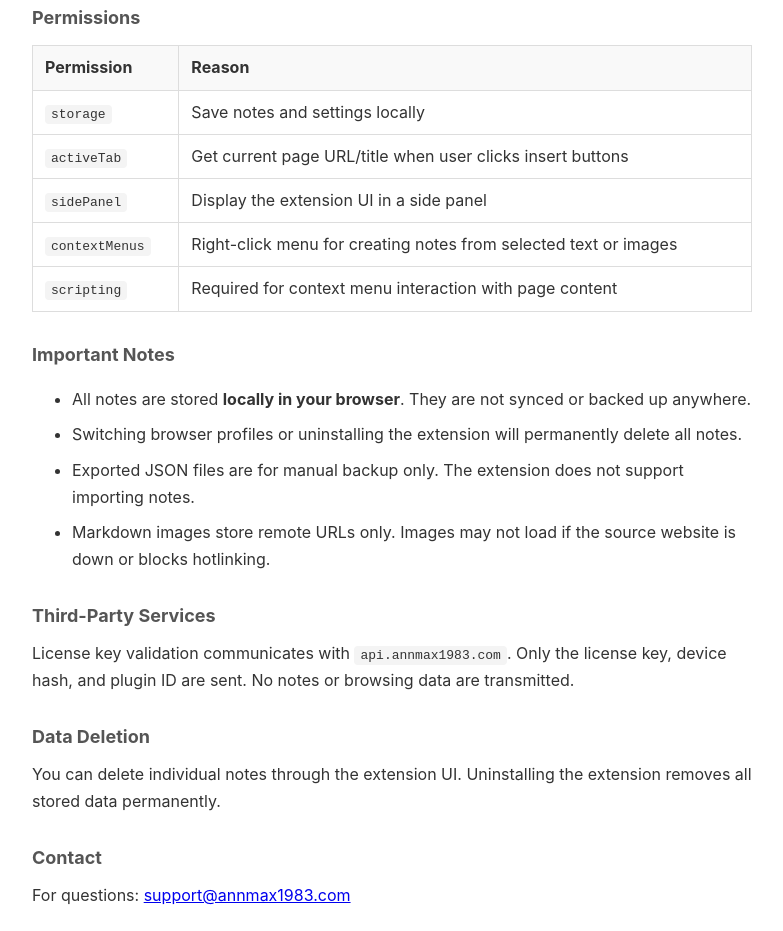
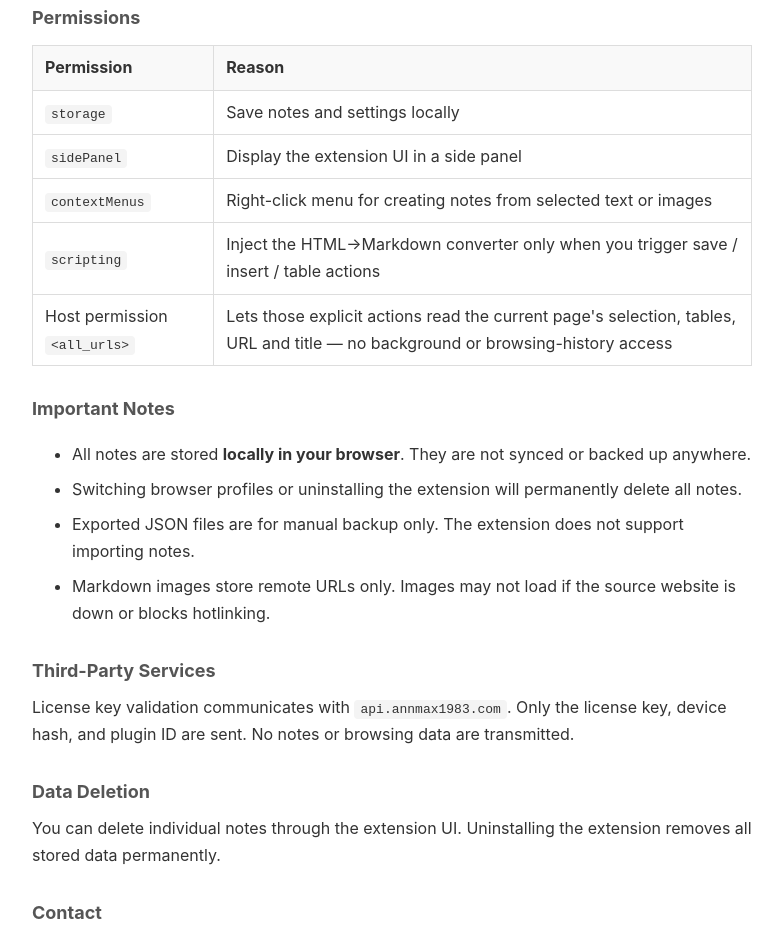
Before and after one commit to annmax1983/vkt-note, a plain HTML site: page privacy-policy.html in a window 1280 px wide. Shown: the part 812-1743 px from the top of the page, without its empty margins (248-1031 px from the left). Drawn offline with Linux system fonts and the light colour scheme.

Commit message:
update languages and README

```diff
--- a/privacy-policy.html
+++ b/privacy-policy.html
@@ -45,10 +45,10 @@
 <table>
   <tr><th>Permission</th><th>Reason</th></tr>
   <tr><td><code>storage</code></td><td>Save notes and settings locally</td></tr>
-  <tr><td><code>activeTab</code></td><td>Get current page URL/title when user clicks insert buttons</td></tr>
   <tr><td><code>sidePanel</code></td><td>Display the extension UI in a side panel</td></tr>
   <tr><td><code>contextMenus</code></td><td>Right-click menu for creating notes from selected text or images</td></tr>
-  <tr><td><code>scripting</code></td><td>Required for context menu interaction with page content</td></tr>
+  <tr><td><code>scripting</code></td><td>Inject the HTML→Markdown converter only when you trigger save / insert / table actions</td></tr>
+  <tr><td>Host permission <code>&lt;all_urls&gt;</code></td><td>Lets those explicit actions read the current page's selection, tables, URL and title — no background or browsing-history access</td></tr>
 </table>
 
 <h2>Important Notes</h2>
```
Also changed, not shown: 6 other files.
